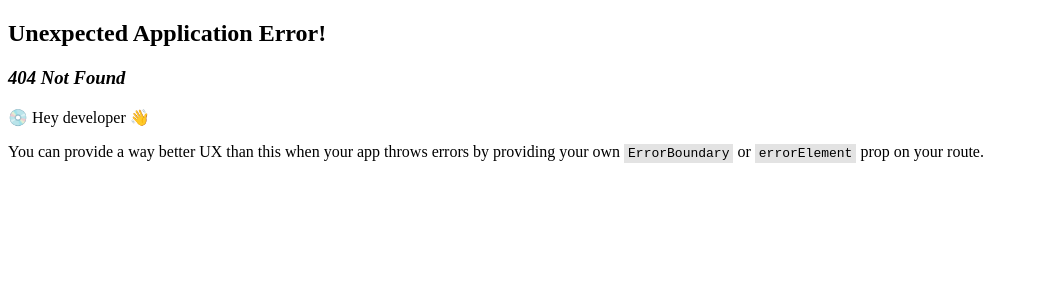
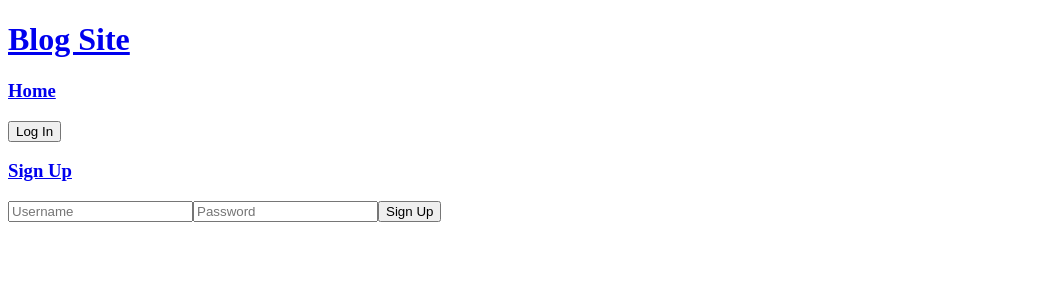
Before and after one commit to joshp423/Blog-API, a React (Vite) app in the folder Blog Site Frontend/: page /sign-up in a window 1280 px wide. Before the commit this address had no page. Shown: the top 300 px of the page, without its empty margins (0-1039 px from the left). Built offline with nearby package versions, Linux system fonts and the light colour scheme; no server answers.

Commit message:
updated login and sign up functionality fe + be

```diff
--- a/Blog Site Frontend/package.json
+++ b/Blog Site Frontend/package.json
@@ -25,6 +25,9 @@
     "vite": "^7.3.1"
   },
   "dependencies": {
+    "@fortawesome/fontawesome-svg-core": "^7.2.0",
+    "@fortawesome/free-solid-svg-icons": "^7.2.0",
+    "@fortawesome/react-fontawesome": "^3.2.0",
     "react": "^18.2.0",
     "react-dom": "^18.2.0",
     "react-router": "^6.14.2",
--- a/Blog Site Frontend/src/App.tsx
+++ b/Blog Site Frontend/src/App.tsx
@@ -6,7 +6,7 @@ import './App.css'
 import { type blogPost } from './types/blogPosts';
 
 const App = () => {
-  const [blogPosts, setBlogPosts] = useState<blogPost[] | null>(null);
+  const [blogPosts, setBlogPosts] = useState<blogPost[]>([]);
   const [loginStatus, setLoginStatus] = useState<boolean>(false);
   const [display, setDisplay] = useState<string>("none");
 
@@ -23,8 +23,8 @@ const App = () => {
   return (
     <>
       <Nav loginStatus={loginStatus} setDisplay={setDisplay} display={display} />
-      <Login setLoginStatus={setLoginStatus} display={display}/>
-      <Outlet context={{ blogPosts: blogPosts ?? [] }}  />
+      <Login setLoginStatus={setLoginStatus} display={display} setDisplay={setDisplay}/>
+      <Outlet context={{ blogPosts: blogPosts }}  />
     </>
   );
 };
--- a/Blog Site Frontend/src/components/Login/login.tsx
+++ b/Blog Site Frontend/src/components/Login/login.tsx
@@ -1,11 +1,17 @@
 import { useState, type SyntheticEvent } from "react";
+import { type Dispatch, type SetStateAction } from "react";
+import { FontAwesomeIcon } from '@fortawesome/react-fontawesome'
+import { faX } from '@fortawesome/free-solid-svg-icons'
+
+
 
 type LoginProps = {
     setLoginStatus: (status: boolean) => void, //function that takes a boolean and doesnt return anything
+    setDisplay: Dispatch<SetStateAction<string>>
     display: string
 }
 
-function Login({setLoginStatus, display}: LoginProps) {
+function Login({setLoginStatus, setDisplay, display}: LoginProps) {
 
     const [username, setUsername] = useState("");
     const [password, setPassword] = useState("");
@@ -18,16 +24,18 @@ function Login({setLoginStatus, display}: LoginProps) {
             },
             method: "POST",
             body:
-                JSON.stringify(({ username, password}))
+                JSON.stringify({ username, password })
         })
         .then((response) => response.json())
         .then((data) => {
-            if (data.message === "succesfully logged in") {
+            if (data.message === "Successfully logged in") {
                 localStorage.setItem("token", data.token);
-                console.log(data.userCheck);
+
                 setLoginStatus(true);
+                console.log(data.message);
+                setDisplay("none");
             } else {
-                console.log("Login failed:", data.message);
+                console.log(data.message);
             }
         })
         .catch((error) => console.error(error))
@@ -39,8 +47,9 @@ function Login({setLoginStatus, display}: LoginProps) {
             <form onSubmit={logInAPI}>
                 <input type="text" placeholder="username" onChange={e => setUsername(e.target.value)}/>
                 <input type="password" placeholder="password" onChange={e => setPassword(e.target.value)}/>
-                <button type="submit" ></button>
+                <button type="submit">Submit</button>
             </form>
+            <a onClick={() => setDisplay("none")}><FontAwesomeIcon icon={faX} /></a>
         </div>
     )
 }
--- a/Blog Site Frontend/src/components/Nav/nav.tsx
+++ b/Blog Site Frontend/src/components/Nav/nav.tsx
@@ -23,7 +23,7 @@ function Nav({display, setDisplay, loginStatus}: NavProps) {
                         <Link to="/">Home</Link>
                     </h3>
                     <h3>
-                        <button  >LogOut</button>
+                        <button>LogOut</button>
                     </h3>
                 </div>
             </div>
@@ -42,6 +42,9 @@ function Nav({display, setDisplay, loginStatus}: NavProps) {
                 <h3>
                     <button onClick={showLoginForm} style={{display: display === "none" ? "flex" : "none"}}>Log In</button>
                 </h3>
+                <h3>
+                    <Link to='sign-up'>Sign Up</Link>
+                </h3>
             </div>
         </div>
     );
--- /dev/null
+++ b/Blog Site Frontend/src/components/Signup/signUp.tsx
@@ -0,0 +1,39 @@
+import { useState, type SyntheticEvent } from "react";
+import { useNavigate } from "react-router-dom";
+
+function Signup () {
+    const navigate = useNavigate();
+
+    const [username, setUsername] = useState("");
+    const [password, setPassword] = useState("");
+
+    async function signupAPI(e: SyntheticEvent<HTMLFormElement>) {
+        e.preventDefault();
+        // const apiUrl = import.meta.env.VITE_API_URL;
+        console.log(import.meta.env);
+        const rsp =  await fetch(`http://localhost:3000/sign-up`, {
+            headers: {
+                "Content-Type": "application/json"
+            },
+            method: "POST",
+            body:
+                JSON.stringify({ username, password })
+        })
+        if (rsp.status != 201) {
+            return console.log("invalid sign-up")
+        }
+        navigate('/')
+    }
+
+    return (
+        <div className="signupForm">
+            <form onSubmit={signupAPI}>
+                <input type="text" placeholder="Username" onChange={e => setUsername(e.target.value)}/>
+                <input type="text" placeholder="Password" onChange={e => setPassword(e.target.value)}/>
+                <button type="submit">Sign Up</button>
+            </form>
+        </div>
+    )
+}
+
+export default Signup
--- a/Blog Site Frontend/src/routes.tsx
+++ b/Blog Site Frontend/src/routes.tsx
@@ -1,5 +1,6 @@
 import App from './App';
 import Homepage from './components/Homepage/homepage';
+import Signup from './components/Signup/signUp';
 
 const routes = [
   {
@@ -7,6 +8,7 @@ const routes = [
     element: <App />,
     children: [
       { index: true, element: <Homepage /> },
+      { path: 'sign-up', element: <Signup /> },
     ],
   },
 ];
```
Also changed, not shown: 2 other files (tests, documents, lock files or other folders).
